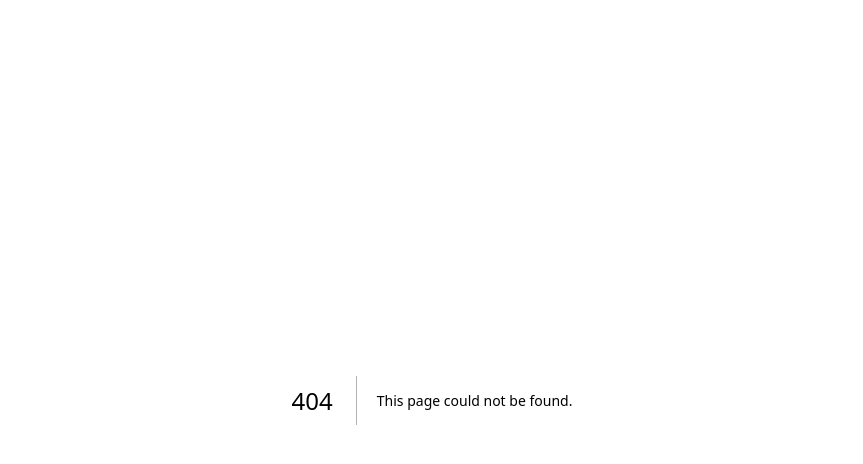
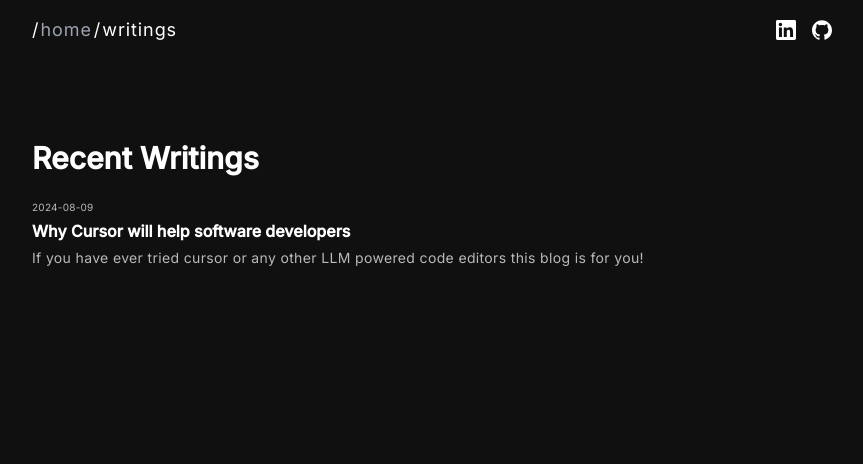
Before and after one commit to Sarthakischauhan/portfolio, a Next.js app: page /blog in a window 1280 px wide. Before the commit this address had no page. Shown: the top 464 px of the page, without its empty margins (208-1071 px from the left). Built offline with nearby package versions, Linux system fonts and the light colour scheme.

Commit message:
have the basic structure setup completed

```diff
--- a/app/blog/[slug]/page.js
+++ b/app/blog/[slug]/page.js
@@ -4,18 +4,7 @@ import Image from "next/image";
 const BlogPost = () => {
   return (
     <>
-      <Navbar />
-      <div className="relative w-full max-w-[50rem] mx-auto">
-        <Image
-          src="/sample.jpg"
-          alt="Blog post cover image"
-          width={800}
-          height={533}
-          className="object-cover w-full"
-          priority
-        />
-      </div>
-      <div className="prose dark:prose-invert prose-sm max-w-[50rem] m-auto font-inter">
+      <div className="prose dark:prose-invert prose-sm max-w-[50rem] m-auto font-inter md:mt-[40px] mt-[30px] flex flex-col p-6 md:p-0 ">
           <Blog />
       </div>
     </>
--- /dev/null
+++ b/app/blog/page.js
@@ -0,0 +1,22 @@
+import BlogTile from '../components/BlogTile'; // Import the BlogTile component
+import data from '../../public/data.json'; // Import blog data from data.json
+
+const BlogListing = () => {
+  const BLOG_DATA = data.blogData;
+  return (
+    <div className="max-w-[50rem] mx-auto md:mt-[80px] mt-[30px] flex flex-col p-6 md:p-0 font-inter">
+        <div className="text-3xl font-semibold">
+            Recent Writings
+        </div>
+
+        <div className="space-y-16 mt-[24px]">
+            {BLOG_DATA.map((blog, index) => ( // Iterate over the blog data
+                <BlogTile key={index} blog={blog} /> // Render BlogTile for each blog
+            ))}
+        </div>
+
+    </div>
+  )
+}
+
+export default BlogListing;
--- a/app/components/BlogTile.jsx
+++ b/app/components/BlogTile.jsx
@@ -4,7 +4,7 @@ const BlogTile = ({ blog }) => {
     return (
       <div className="w-full flex flex-col gap-y-1">
          <h6 className="text-[10px] timeline font-inter tracking-wide">{blog.date_posted}</h6>
-         <Link href={`/blog/`} className="text-[16px]">
+         <Link href={`/blog/${blog.slug}`} className="text-[16px]">
           <h1 className="font-inter font-semibold hover:text-hyperlink cursor-pointer hover:underline transition-color">{blog.title}</h1>
          </Link>
          <p className="font-inter font-regular text-[14px] tracking-wide opacity-70">{blog.desc}</p>
--- a/app/components/ExternalCTA.jsx
+++ b/app/components/ExternalCTA.jsx
@@ -3,7 +3,6 @@ const ExternalCTA = ({action, content, icon}) => {
   return (
       <Link
         href={action}
-        target="_blank"
         rel="noopener noreferrer"
         className="group inline-flex items-center space-x-1 text-[14px] font-medium text-gray-700 hover:text-gray-900 dark:text-gray-300 dark:hover:text-gray-100 bg-[#f8f8f8] hover:bg-[#f0f0f0] dark:bg-[#202020] dark:hover:bg-[#282828] border border-[rgba(255,255,255,0.1)] rounded px-2.5 py-1.5 transition-colors duration-150"
       >
--- a/app/components/Navbar.jsx
+++ b/app/components/Navbar.jsx
@@ -23,9 +23,9 @@ const Navbar = () => {
         <div className="flex space-x-0.5 text-lg font-regular">
           <span>/</span>
           <NavLink href="/">home</NavLink>
-          {/* <NavLink href="/projects">projects</NavLink>
+          {/* <NavLink href="/projects">projects</NavLink> */}
           <span>/</span>
-          <NavLink href="/writings">writings</NavLink> */}
+          <NavLink href="/blog">writings</NavLink>
         </div>
         <div className="flex space-x-4">
           <a href="https://www.linkedin.com/in/sarthakchauhan01/" target="_blank" rel="noopener noreferrer">
--- a/app/layout.js
+++ b/app/layout.js
@@ -18,7 +18,7 @@ export default function RootLayout({ children }) {
         <meta name="viewport" content="width=device-width, initial-scale=1.0" />
       </Head>
       <body className={`${inter.variable} ${ibmPlexMono.variable} antialiased`}>
-        {/* {<Navbar />}  */}
+        {<Navbar />}
         {children}
       </body>
     </html>
--- a/app/page.js
+++ b/app/page.js
@@ -50,7 +50,7 @@ export default function Home() {
               </div>
               <div className="mt-[16px]">
                 <ExternalCTA
-                    action="/blogs"
+                    action="/blog"
                     content="Checkout all blogs"
                     icon={<ArrowUpRight className="w-3.5 h-3.5"/>}
                 />
--- a/public/data.json
+++ b/public/data.json
@@ -22,7 +22,8 @@
             "title":"Why Cursor will help software developers",
             "date_posted":"2024-08-09",
             "tags":["frontend","llm","prediction"],
-            "desc": "If you have ever tried cursor or any other LLM powered code editors this blog is for you!"
+            "desc": "If you have ever tried cursor or any other LLM powered code editors this blog is for you!",
+            "slug": "blog"
         }
     ]
 }
```
Also changed, not shown: content/blog.mdx (+13 -1 lines).
